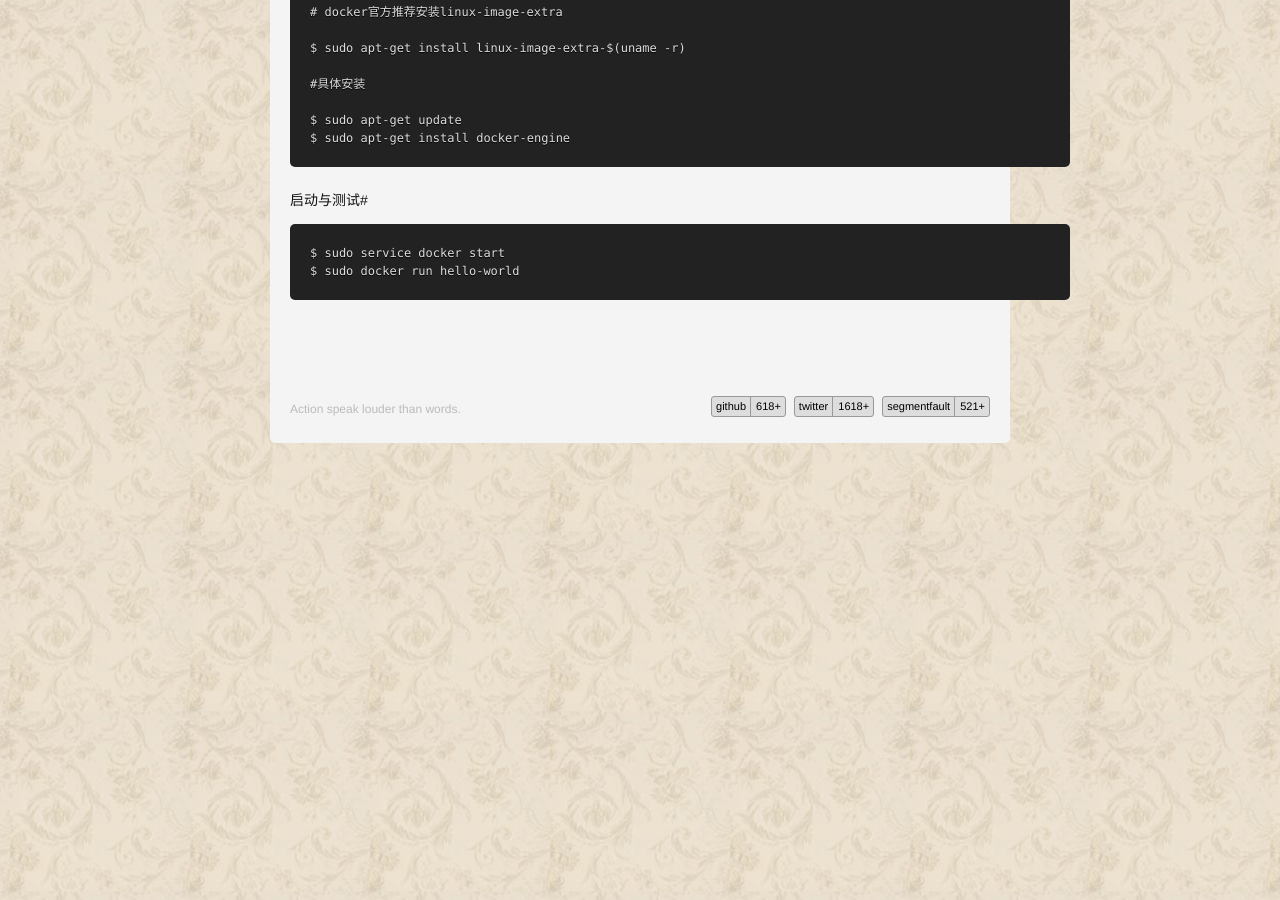
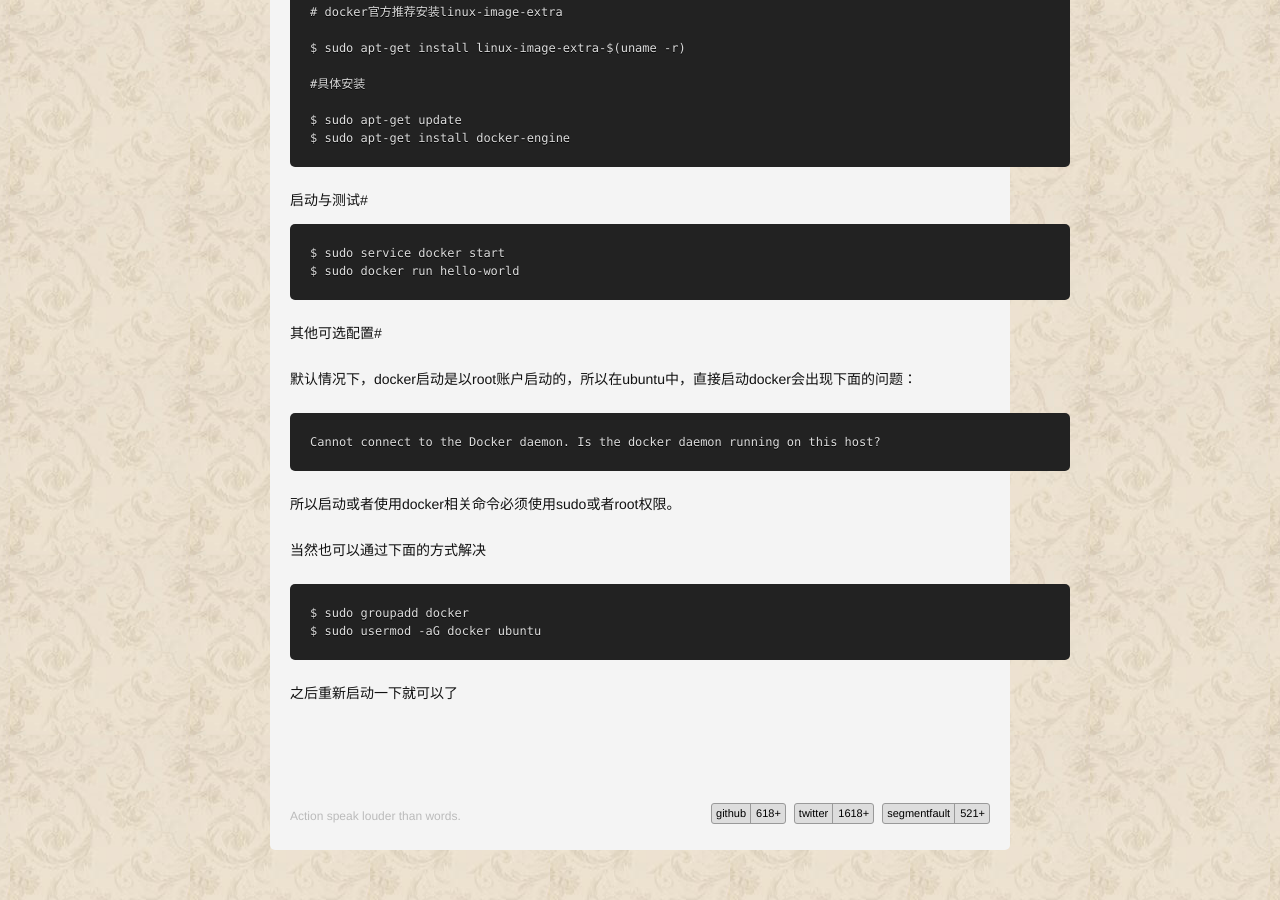
Before and after one commit to sdyz5210/sdyz5210.github.io, a Jekyll site: the page built from _posts/2016-7-25-install-docker-on-ubuntu.md, in a window 1280 px wide and 900 px high, scrolled down 1050 px. Built offline with Jekyll 4.4.1, drawn with Linux system fonts in a browser that asks for light colours; Markdown is read by kramdown in place of the engine named in the settings; comment, search, counter and statistics services are not loaded.

Commit message:
配置docker启动

````diff
--- a/_posts/2016-7-25-install-docker-on-ubuntu.md
+++ b/_posts/2016-7-25-install-docker-on-ubuntu.md
@@ -61,3 +62,19 @@ $ sudo apt-get install docker-engine
 $ sudo service docker start
 $ sudo docker run hello-world
 ```
+
+#其他可选配置#
+
+默认情况下，docker启动是以root账户启动的，所以在ubuntu中，直接启动docker会出现下面的问题：
+```
+Cannot connect to the Docker daemon. Is the docker daemon running on this host?
+```
+所以启动或者使用docker相关命令必须使用sudo或者root权限。
+
+当然也可以通过下面的方式解决
+
+```
+$ sudo groupadd docker
+$ sudo usermod -aG docker ubuntu
+```
+之后重新启动一下就可以了
````
Also changed, not shown: other parts of _posts/2016-7-25-install-docker-on-ubuntu.md (+2 -1 lines).
